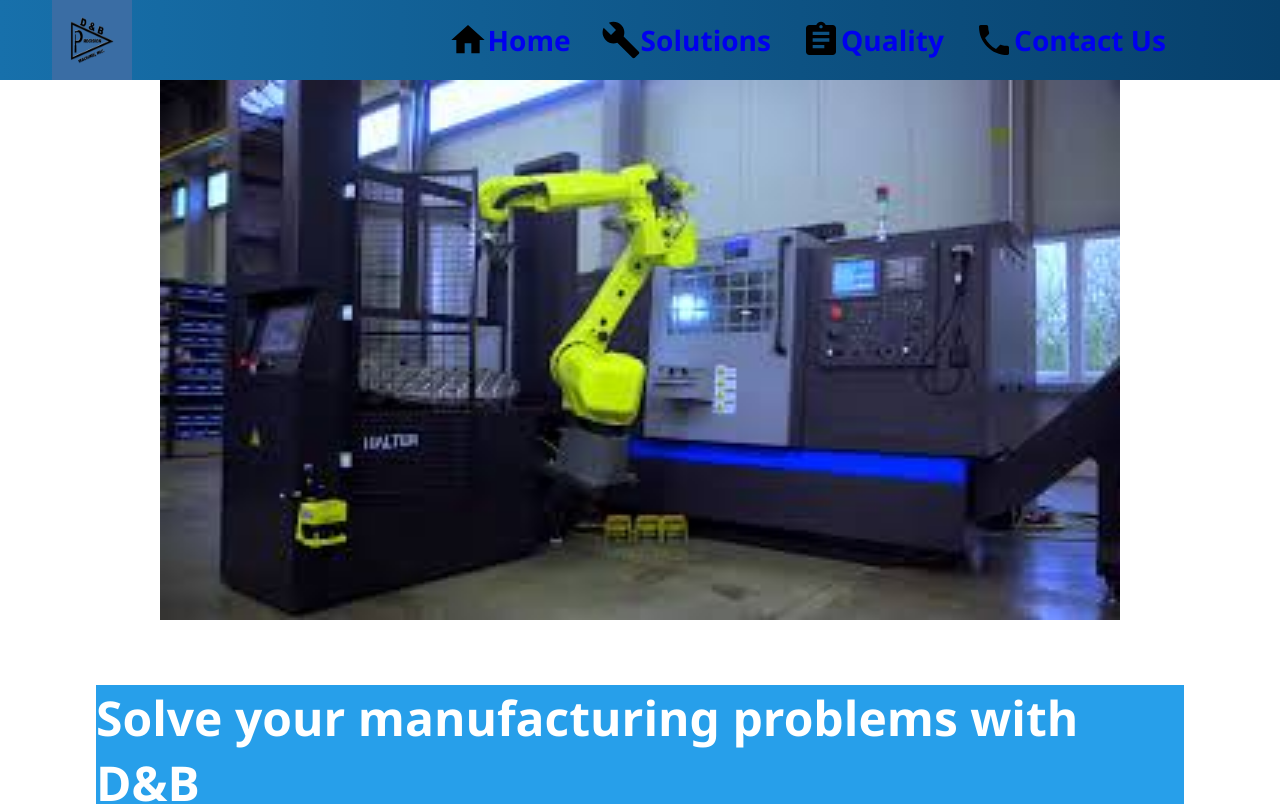
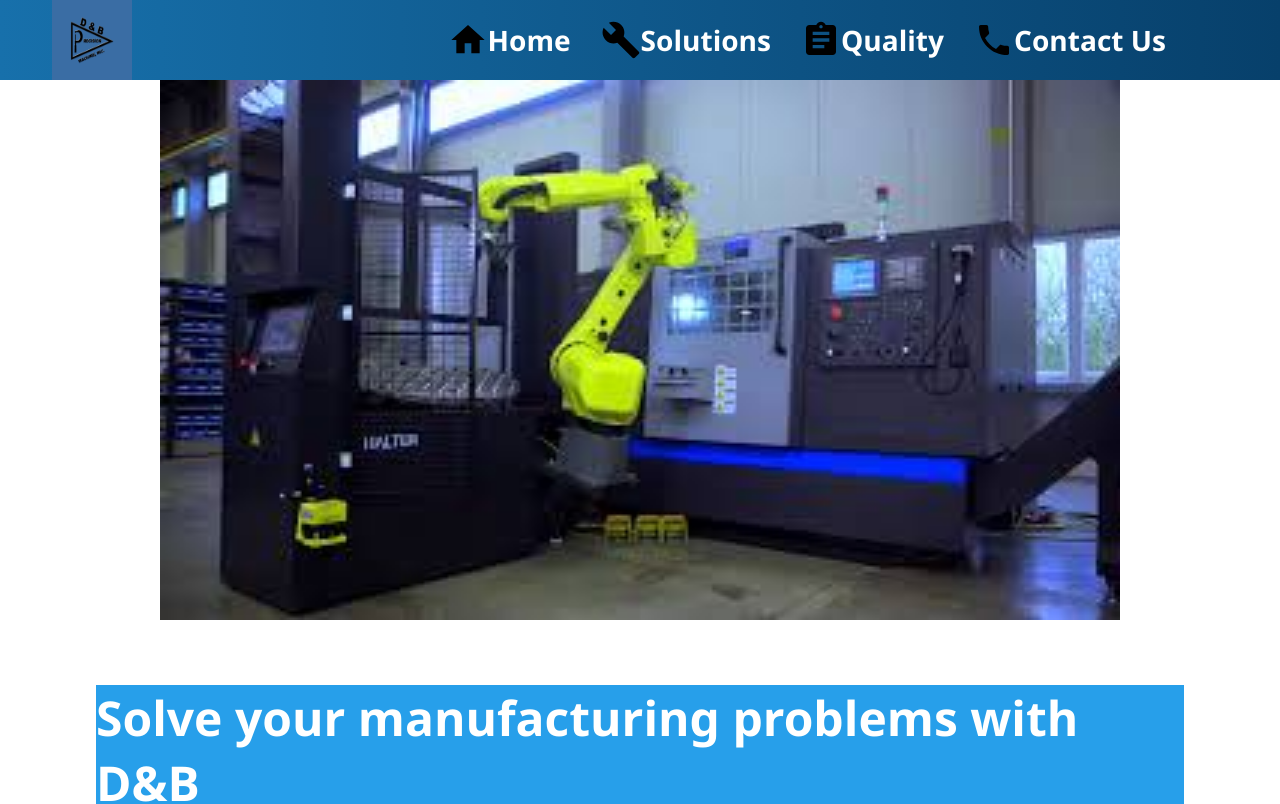
Before and after one commit to irendon1993/dandbwebsite, a React (Create React App) app: page / in a window 1280 px wide. Shown: the top 804 px of the page. Built offline with nearby package versions, Linux system fonts and the light colour scheme.

Commit message:
Fixed nav font color

```diff
--- a/src/Components/Navbar.scss
+++ b/src/Components/Navbar.scss
@@ -23,12 +23,13 @@
         align-items: center;
         flex-direction: row;
         font-size: 28px;
-        color: #fff;
+
 
         img {
             width: 40px;
         }
 
+        a { color: white;}
         a:visited { text-decoration: none; color: white; }
         a:link { text-decoration:none;}
         a:hover { color:#279FEA; }
```
